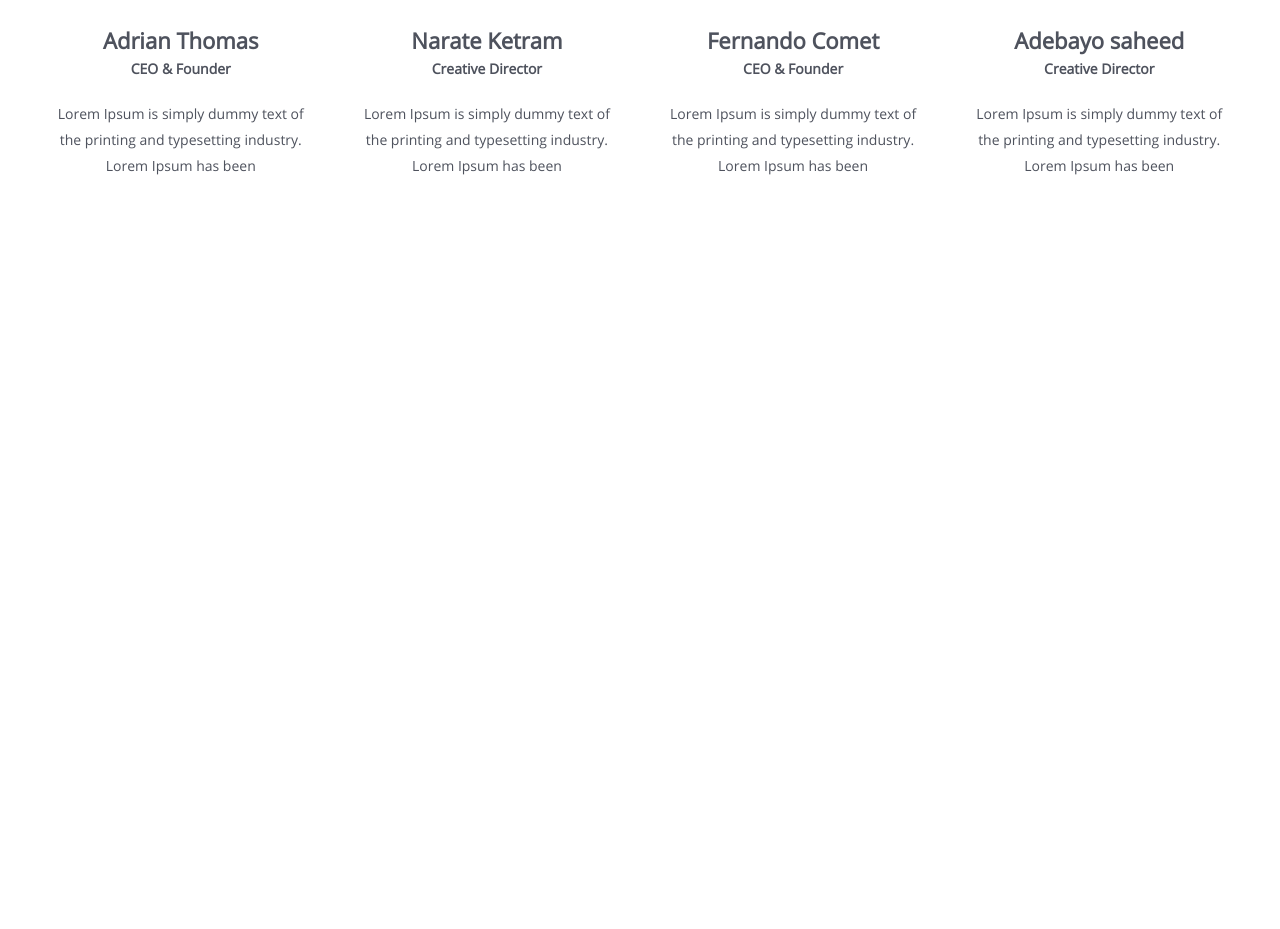
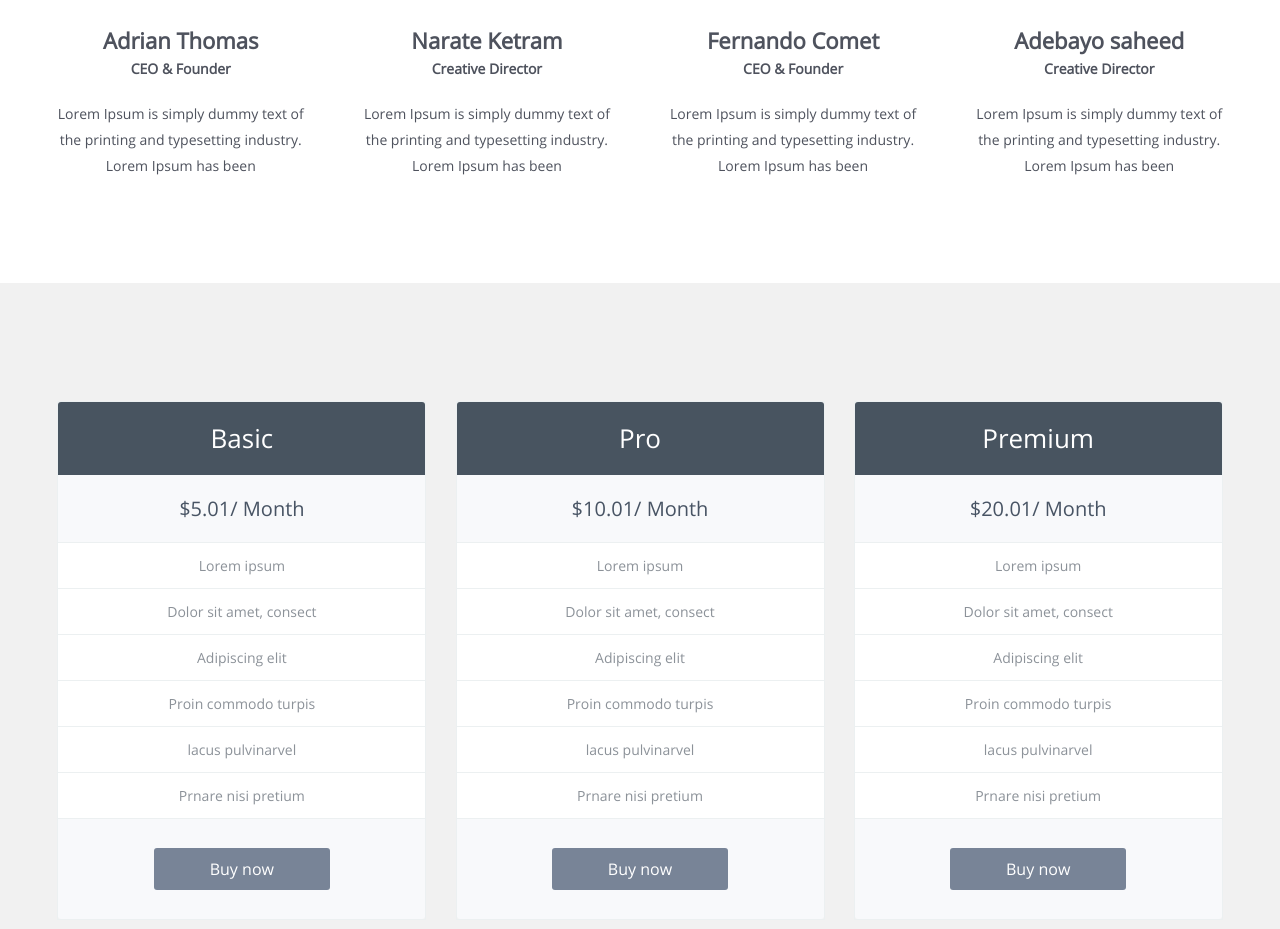
Before and after one commit to Yakprod/author.github.io, a plain HTML site: page index.html in a window 1280 px wide. Shown: the part 1183-2112 px from the top of the page. Before the commit the page ends 1483 px from the top, so only its background shows below. Drawn offline with Linux system fonts and the light colour scheme; a web font is replaced by a local one.

Commit message:
section plans

```diff
--- a/index.html
+++ b/index.html
@@ -136,6 +136,55 @@
           </div>
         </section>
 
+				<section class="plans">
+          <div class="container">
+            <div class="item">
+              <h3 class="h3">Basic</h3>
+              <p>$5.01/ Month</p>
+              <ul>
+                <li>Lorem ipsum</li>
+                <li>Dolor sit amet, consect</li>
+                <li>Adipiscing elit</li>
+                <li>Proin commodo turpis</li>
+                <li>lacus pulvinarvel</li>
+                <li>Prnare nisi pretium</li>
+              </ul>
+              <div class="wrap-but">
+                <a href="" class="button">Buy now</a>
+              </div>
+            </div>
+            <div class="item">
+              <h3 class="h3">Pro</h3>
+              <p>$10.01/ Month</p>
+              <ul>
+                <li>Lorem ipsum</li>
+                <li>Dolor sit amet, consect</li>
+                <li>Adipiscing elit</li>
+                <li>Proin commodo turpis</li>
+                <li>lacus pulvinarvel</li>
+                <li>Prnare nisi pretium</li>
+              </ul>
+              <div class="wrap-but">
+                <a href="" class="button">Buy now</a>
+              </div>
+            </div>
+            <div class="item">
+              <h3 class="h3">Premium</h3>
+              <p>$20.01/ Month</p>
+              <ul>
+                <li>Lorem ipsum</li>
+                <li>Dolor sit amet, consect</li>
+                <li>Adipiscing elit</li>
+                <li>Proin commodo turpis</li>
+                <li>lacus pulvinarvel</li>
+                <li>Prnare nisi pretium</li>
+              </ul>
+              <div class="wrap-but">
+                <a href="" class="button">Buy now</a>
+              </div>
+            </div>
+          </div>
+        </section>
       </div>
 
       <div id="my-footer">
--- a/sass/main.sass
+++ b/sass/main.sass
@@ -166,7 +166,7 @@ body
 .team
   text-align: center
   position: relative
-  padding-bottom: 107px
+  padding-bottom: 90px
   .item
     width: 247px
     display: inline-block
@@ -216,4 +216,61 @@ body
       font-size: 14px
       line-height: 26px
 
+.plans
+  background-color: #f1f1f1
+  text-align: center
+  padding-top: 118px
+  padding-bottom: 100px
+  .item
+    width: 367px
+    display: inline-block
+    margin-right: 25px
+    border: 1px solid #ecf0f1
+    &:last-child
+      margin-right: 0
+    .h3
+      background-color: #485460
+      color: #fff
+      padding: 19px
+      font-size: 26px
+      font-weight: normal
+      margin: 0
+      border-top-left-radius: 3px
+      border-top-right-radius: 3px
+    & p
+      background-color: #f8f9fb
+      color: #485464
+      font-size: 20px
+      padding: 20px
+      margin: 0
+    & ul
+      padding: 0
+      margin: 0
+      & li
+        border-bottom: 1px solid #ecf0f1
+        list-style-type: none
+        background-color: #FFF
+        padding: 13px
+        color: #8c9299
+        font-size: 14px
+        &:first-child
+          border-top: 1px solid #ecf0f1
+    .wrap-but
+      background-color: #f8f9fb
+      border-bottom-left-radius: 3px
+      border-bottom-right-radius: 3px
+    .button
+
+      background-color: #788497
+      color: #fff
+      padding: 10px 56px
+      display: inline-block
+      margin: 29px 30px
+      border-radius: 3px
+      &:hover
+      	background-color: $accent
+      	.h3
+      		background-color: $accent
+
+
 @import "media" // Всегда в конце
```
Also changed, not shown: css/main.min.css.
